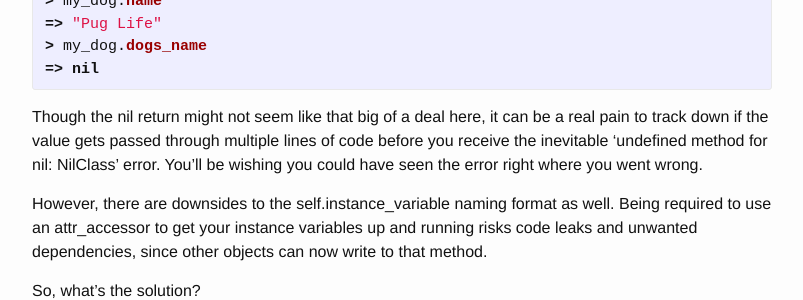
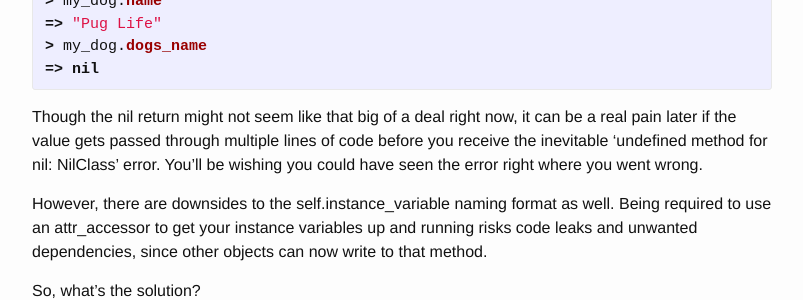
Before and after one commit to rmulhol/rmulhol.github.io, a Jekyll site: the page built from _posts/2014-09-19-instance-variables-revisited.markdown, in a window 1280 px wide and 900 px high, scrolled down 1194 px. Shown: the part 152-452 px from the top of the window, without its empty margins (238-1041 px from the left). Built offline with Jekyll 4.4.1, drawn with Linux system fonts in a browser that asks for light colours.

Commit message:
revise wording in post

```diff
--- a/_posts/2014-09-19-instance-variables-revisited.markdown
+++ b/_posts/2014-09-19-instance-variables-revisited.markdown
@@ -62,7 +62,7 @@ end
 => nil
 {% endhighlight %}
 
-Though the nil return might not seem like that big of a deal here, it can be a real pain to track down if the value gets passed through multiple lines of code before you receive the inevitable 'undefined method for nil: NilClass' error. You'll be wishing you could have seen the error right where you went wrong.
+Though the nil return might not seem like that big of a deal right now, it can be a real pain later if the value gets passed through multiple lines of code before you receive the inevitable 'undefined method for nil: NilClass' error. You'll be wishing you could have seen the error right where you went wrong.
 
 However, there are downsides to the self.instance_variable naming format as well. Being required to use an attr_accessor to get your instance variables up and running risks code leaks and unwanted dependencies, since other objects can now write to that method.
 
```
